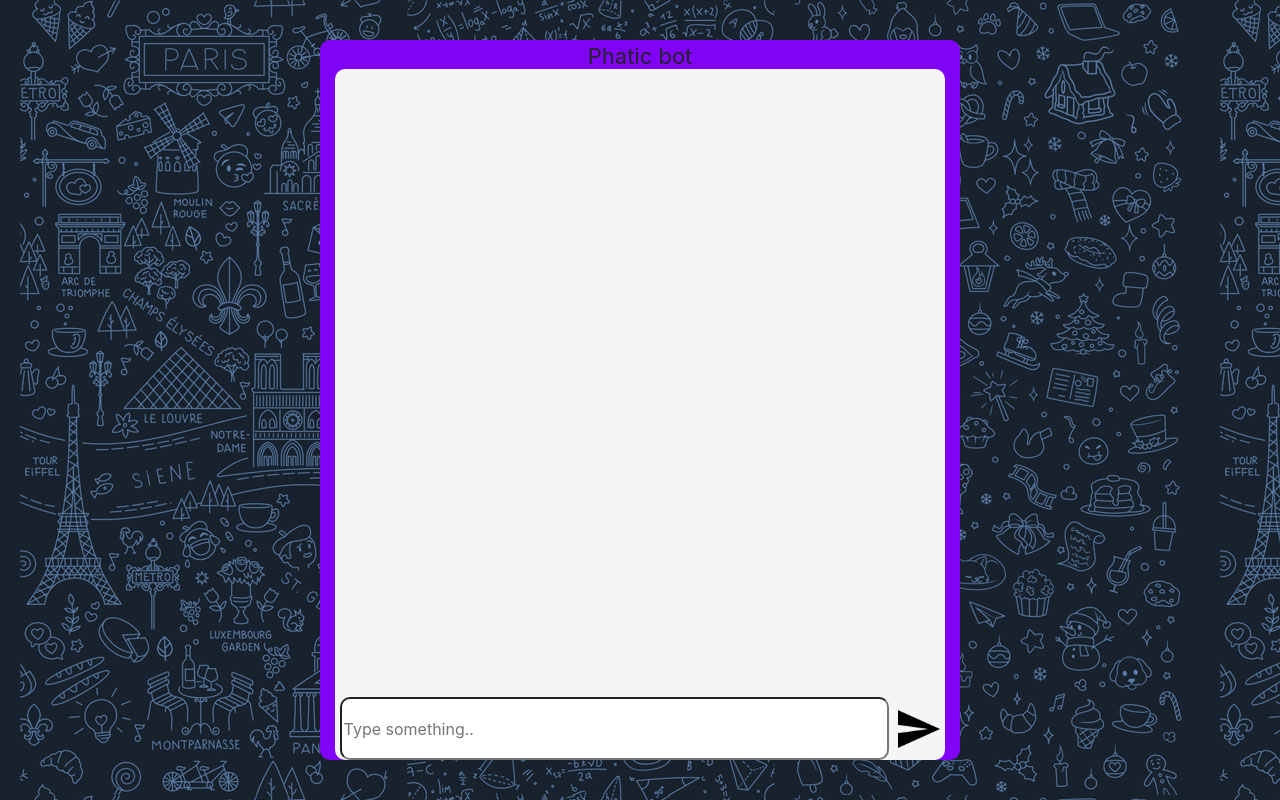
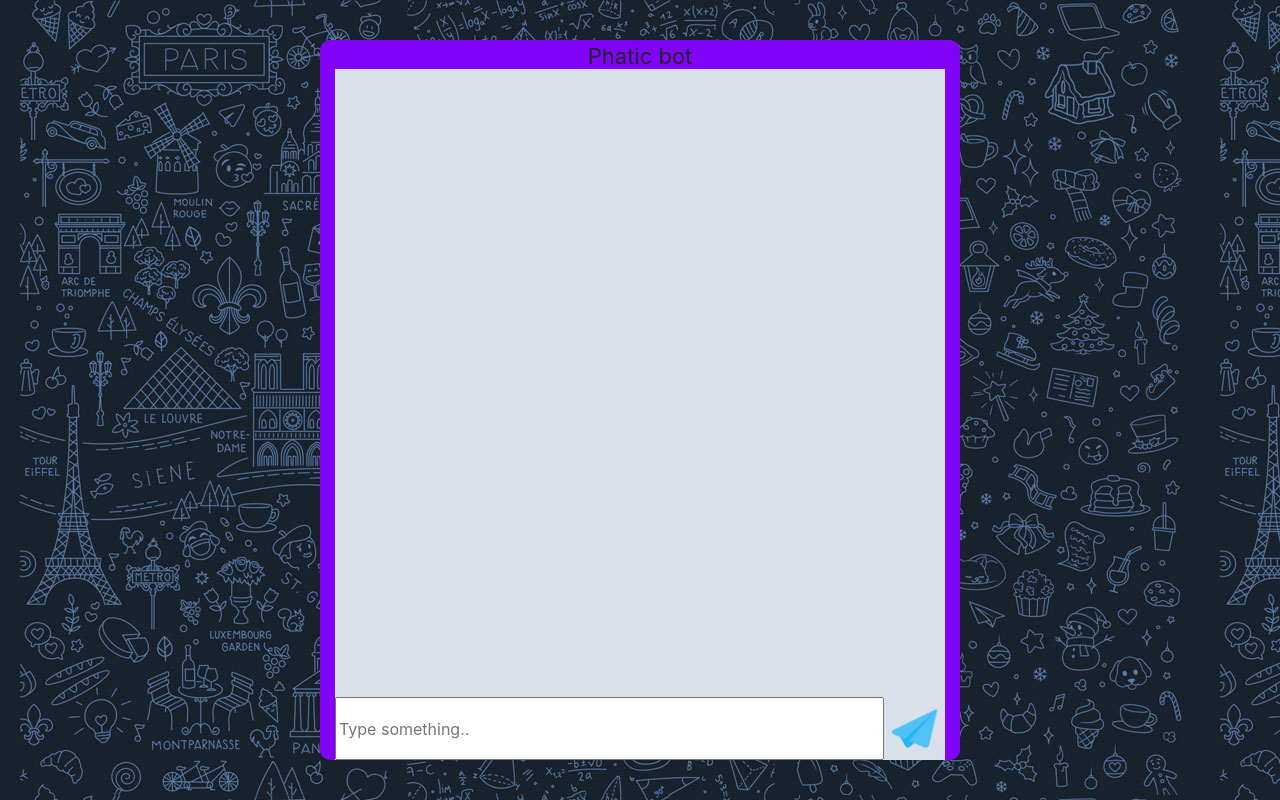
Before and after one commit to Anivone/PhaticDialog, a plain HTML site: page index.html in a window 1280 px wide. Drawn offline with nearby package versions, Linux system fonts and the light colour scheme.

Commit message:
change send-btn icon, add user and bot message fields

```diff
--- a/index.css
+++ b/index.css
@@ -17,8 +17,8 @@ background-color: rgb(128, 2, 247);
 .inner-chat-container {
 height: 98%;
 width: 100%;
-border-radius: 10px;
-background-color: whitesmoke;
+/* border-radius: 10px; */
+background-color: rgb(218, 224, 233);
 }
 
 .chat-title{
@@ -35,10 +35,21 @@ background-color: whitesmoke;
 }
 .input{
     width: 100%;
-    border-radius: 10px;
+    /* border-radius: 10px; */
 }
 .send-icon{
  cursor: pointer;
  width: 7%;
- height: 70%;
+ width: 10%;
+ height: 80%;
 }
+.user-msg-area{
+    width: 48%;
+    height: 100%;
+    /* background-color: blueviolet; */
+}
+.bot-msg-area{
+width: 40%;
+height: 100%;
+/* background-color: aqua; */
+}
--- a/index.html
+++ b/index.html
@@ -15,12 +15,14 @@
     <script src="https://stackpath.bootstrapcdn.com/bootstrap/4.1.3/js/bootstrap.min.js"
         integrity="sha384-ChfqqxuZUCnJSK3+MXmPNIyE6ZbWh2IMqE241rYiqJxyMiZ6OW/JmZQ5stwEULTy"
         crossorigin="anonymous"></script>
+        <script class="cdn" src="/node_modules/wordpos-web/dist/wordpos.min.js"></script>
     <link rel="stylesheet" type="text/css" href="index.css">
 
     <title>Document</title>
 </head>
 
 <body>
+
     <div class="container-fluid main-container h-100">
         <div class="row h-100 align-items-center">
             <div class="chat-container d-flex col-6 mx-auto flex-column">
@@ -28,15 +30,18 @@
 
                 <div class="inner-chat-container d-flex align-self-end flex-column">
 
-                    <div class="message-area d-flex flex-column">
+                    <div class="message-area d-flex justify-content-around">
+                        <div class="bot-msg-area d-flex flex-column "></div>
+
+                        <div class="user-msg-area d-flex flex-column "></div>
 
                     </div>
 
-                    <div class="text-input-area d-flex justify-content-around">
+                    <div class="text-input-area d-flex justify-content-between">
                         <mat-form-field class="text-input">
                             <input matInput type="text" class="input" placeholder="Type something..">
                         </mat-form-field>
-                        <img src="send-icon.png" class="send-icon align-self-end my-auto" alt="" srcset="">
+                        <img src="send_icon.png" class="send-icon align-self-end my-auto" alt="" srcset="">
                         <!-- <button> <a href="" class="send-icon"></a></button> -->
                         <!-- <button type="submit" class="btn btn-primary send-button">Send</button> -->
                     </div>
@@ -45,6 +50,8 @@
             </div>
         </div>
     </div>
+            <script src="phrases.js"></script>
+
 </body>
 
 </html>
--- a/phrases.js
+++ b/phrases.js
@@ -1,3 +1,8 @@
+const wordpos = (window.wordpos = new WordPOS({
+    dictPath: "https://cdn.jsdelivr.net/npm/wordpos-web@1.0.2/dict",
+    profile: true,
+    debug: true,
+}));
 const phrases = ["Let's talk more about ", "What else you like to do  ",
     "Tell me more about ", "What do you think about ", "What else you can tell me ",
     "I also like ", "Are you a good specialist in ", "Can you rephrase your question?",
@@ -5,3 +10,8 @@ const phrases = ["Let's talk more about ", "What else you like to do  ",
     "How often you take a ", "What's happen?", "Are you all right?",
     "What you should do with ", "Do you have a ", "Do you ask a specialist? ",
     "Do you tell somebody about "]
+
+wordpos.getNouns('this is lately a likely tricky business this is')
+    .then(res => {
+        console.log(res); // ["lately", "likely"]
+    });
```
Also changed, not shown: send_icon.png (added).
